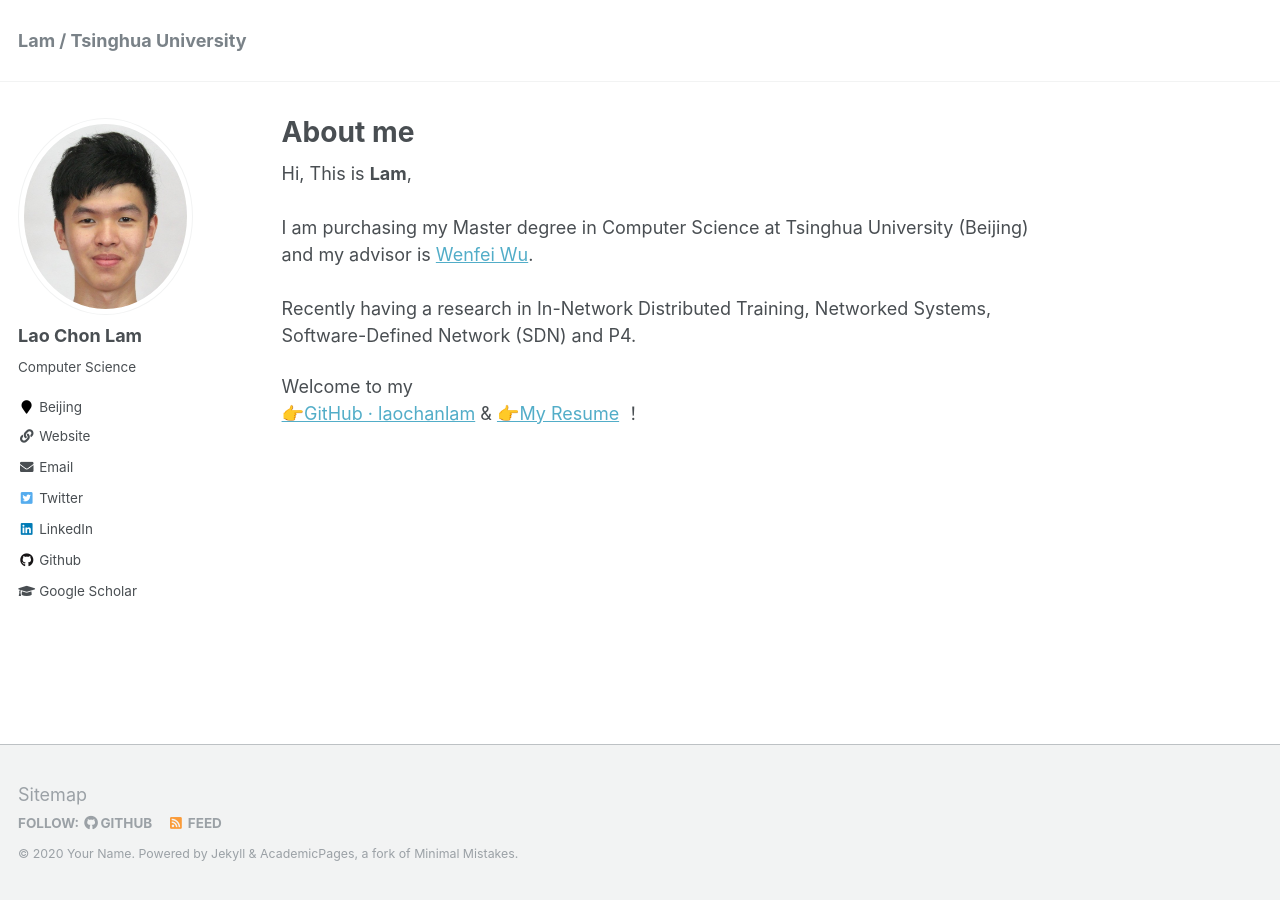
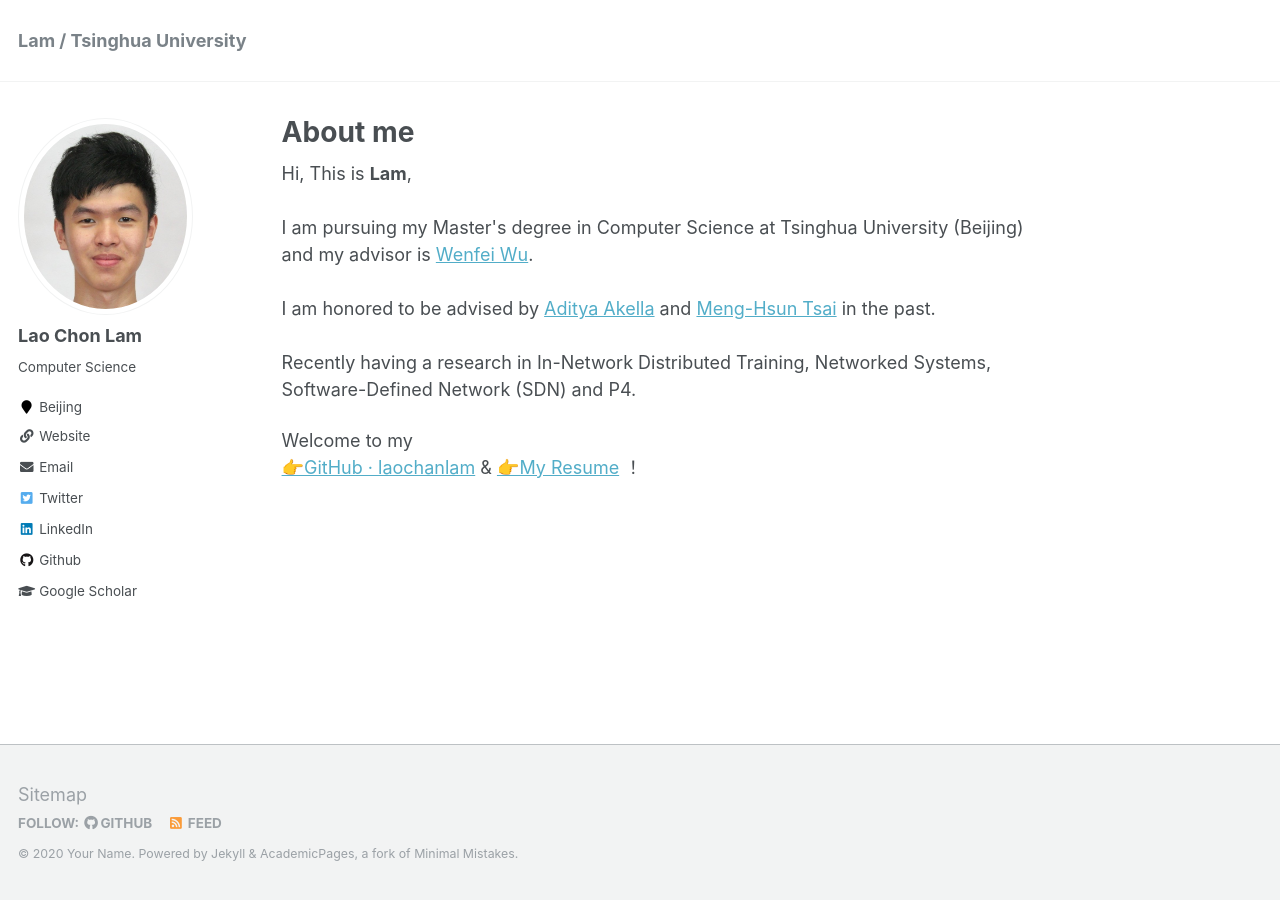
Before and after one commit to laochonlam/personal-website, a Jekyll site: the page built from _pages/about.md, in a window 1280 px wide. Built offline with Jekyll 4.4.1, drawn with Linux system fonts in a browser that asks for light colours.

Commit message:
about update

```diff
--- a/_pages/about.md
+++ b/_pages/about.md
@@ -9,7 +9,12 @@ redirect_from:
 ---
 
 <p>Hi, This is <strong>Lam</strong>,
-    <br> <br>I am purchasing my Master degree in Computer Science at Tsinghua University (Beijing) and my advisor is <a href="https://wenfei-wu.github.io/">Wenfei Wu</a>.
+    <br> <br>I am pursuing my Master's degree in Computer Science at Tsinghua University (Beijing) and my advisor is <a href="https://wenfei-wu.github.io/" target="_blank">Wenfei Wu</a>.
+    <br>
+    <br>
+    I am honored to be advised by
+    <a href="http://pages.cs.wisc.edu/~akella/" target="_blank">Aditya Akella</a> and
+    <a href="https://menghsun.github.io/www/" target="_blank">Meng-Hsun Tsai</a> in the past.
     <br> <br>Recently having a research in In-Network Distributed Training, Networked Systems, Software-Defined Network (SDN) and P4.</p>
 <p>Welcome to my <br><a href="https://github.com/laochanlam">👉GitHub · laochanlam</a> &
     <a href="/files/resume.pdf">👉My Resume</a>
```
